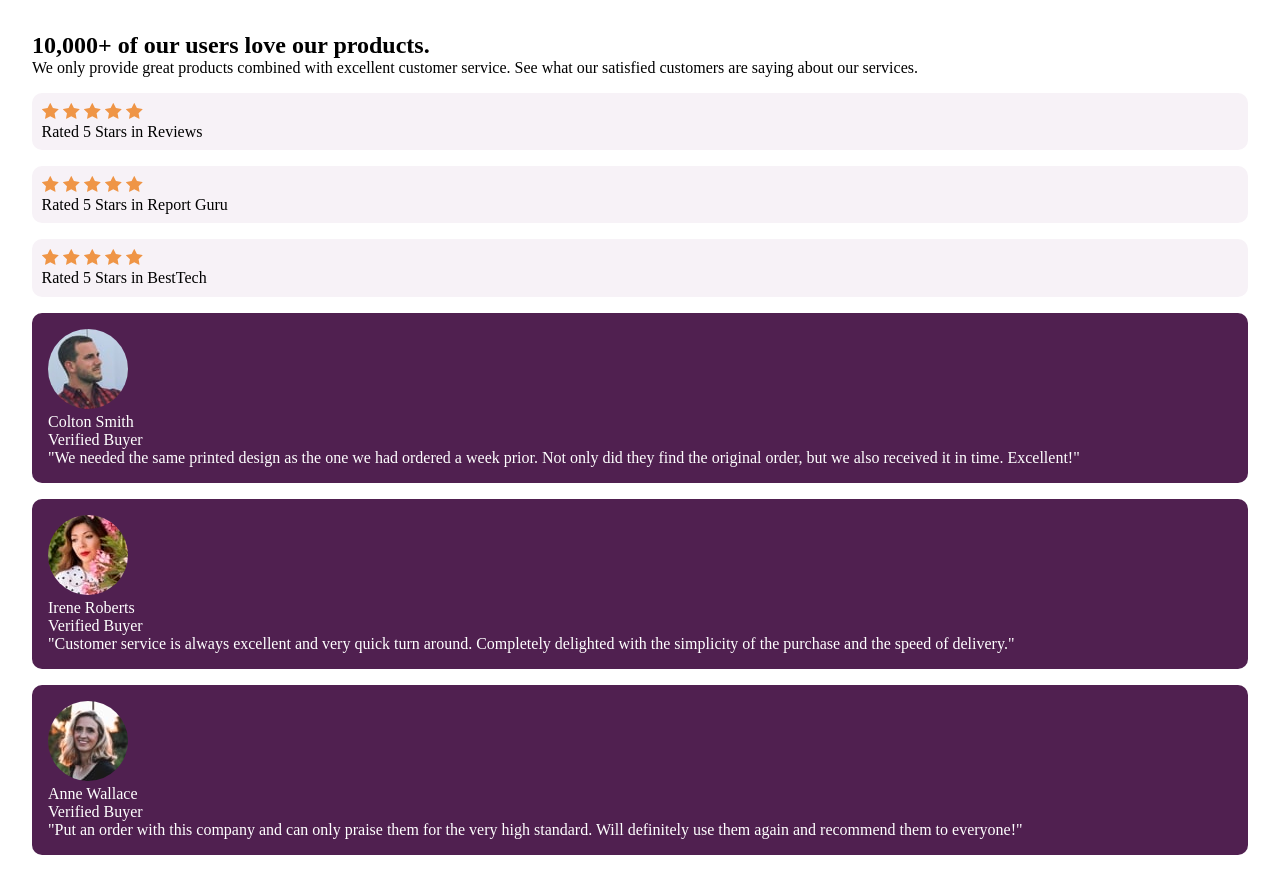
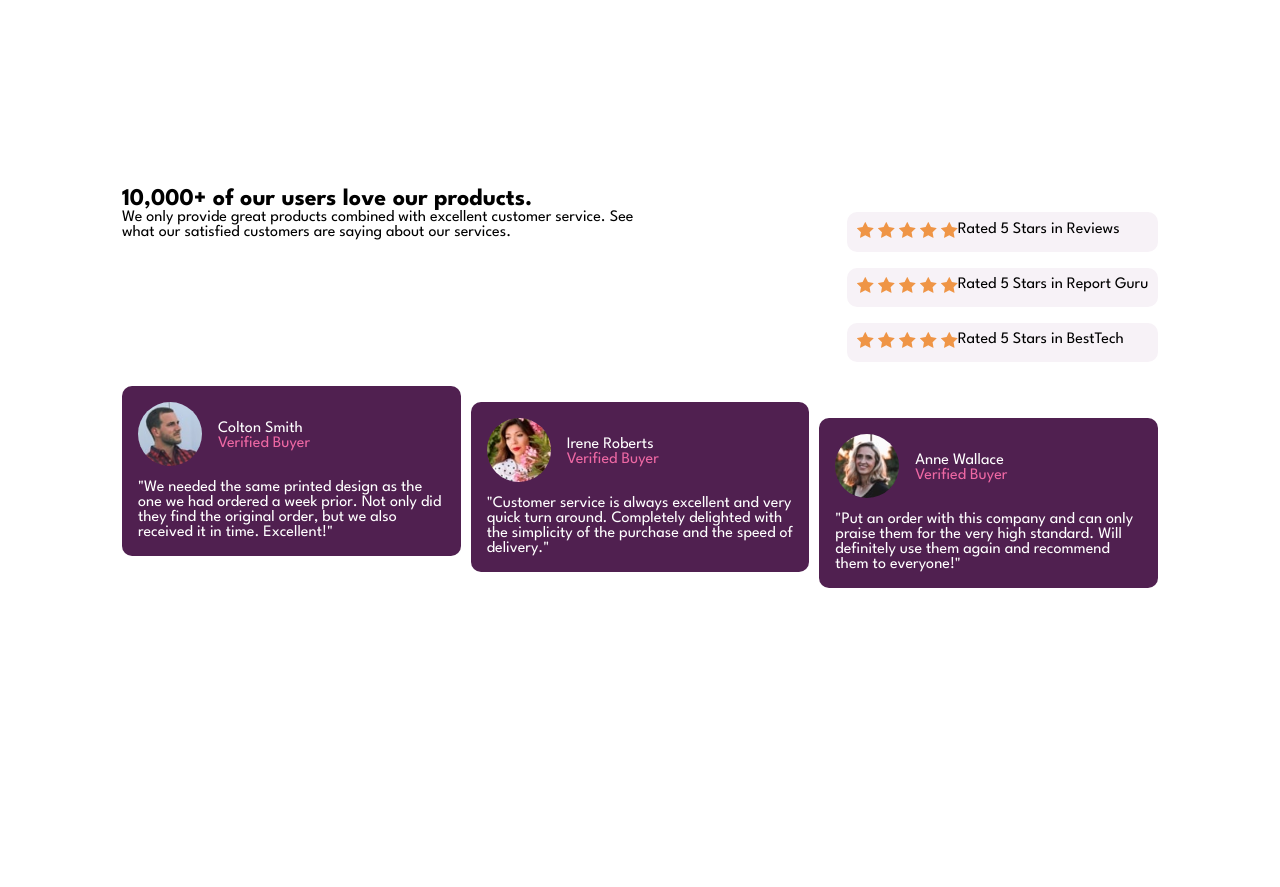
Before and after one commit to iamcelestino/social-proof-section-master, a plain HTML site: page index.html in a window 1280 px wide. After the commit the page ends 800 px from the top, so only its background shows below. Drawn offline with Linux system fonts and the light colour scheme.

Commit message:
desktopt version added

```diff
--- a/index.html
+++ b/index.html
@@ -19,13 +19,14 @@
   <body>
     <main>
       <div class="wrapper">
-        <div class="">
+      <div class="flex-container">
+
+        <div class="description">
           <h2>10,000+ of our users love our products.</h2>
           <p>We only provide great products combined with excellent customer service.
             See what our satisfied customers are saying about our services.</p>
         </div>
         <div class="rate">
-
           <div class="rating">
             <div>
               <img src="images/icon-star.svg" alt="">
@@ -36,7 +37,6 @@
             </div>
             <p>Rated 5 Stars in Reviews</p>
           </div>
-
           <div class="rating">
             <div>
               <img src="images/icon-star.svg" alt="">
@@ -47,7 +47,6 @@
             </div>
             <p>Rated 5 Stars in Report Guru</p>
           </div>
-
           <div class="rating">
             <div>
               <img src="images/icon-star.svg" alt="">
@@ -56,24 +55,23 @@
               <img src="images/icon-star.svg" alt="">
               <img src="images/icon-star.svg" alt="">
             </div>
-            <div>Rated 5 Stars in BestTech</div>
+            <p>Rated 5 Stars in BestTech</p>
           </div>
-
         </div>
+      </div>
         <div class="opinion__container">
 
           <div class="opinion">
-            <div>
-
+            <div class="opinion__maker">
               <div>
                 <div><img src="images/image-colton.jpg" alt=""></div>
               </div>
               <div>
                 <p>Colton Smith</p>
-                <p>Verified Buyer</p>
+                <p class="verified">Verified Buyer</p>
               </div>
             </div>
-            <p>
+            <p class="opinion__text">
               "We needed the same printed design as the one we had ordered a week prior.
               Not only did they find the original order, but we also received it in time.
               Excellent!"
@@ -82,18 +80,18 @@
 
           <div class="opinion">
 
-            <div>
+            <div class="opinion__maker">
               <div>
                 <img src="images/image-anne.jpg" alt="">
               </div>
 
               <div>
                 <p>Irene Roberts</p>
-                <p>Verified Buyer</p>
+                <p class="verified">Verified Buyer</p>
               </div>
             </div>
 
-            <p>
+            <p class="opinion__text">
               "Customer service is always excellent and very quick turn around. Completely
               delighted with the simplicity of the purchase and the speed of delivery."
             </p>
@@ -101,18 +99,18 @@
 
           <div class="opinion">
 
-            <div>
+            <div class="opinion__maker">
               <div>
                 <img src="images/image-irene.jpg" alt="">
               </div>
 
               <div>
                 <p>Anne Wallace</p>
-                <p>Verified Buyer</p>
+                <p class="verified">Verified Buyer</p>
               </div>
             </div>
 
-            <p>
+            <p class="opinion__text">
               "Put an order with this company and can only praise them for the very high
               standard. Will definitely use them again and recommend them to everyone!"
             </p>
--- a/style.css
+++ b/style.css
@@ -1,8 +1,13 @@
+
+@import url('https://fonts.googleapis.com/css2?family=League+Spartan:wght@400;500;700&display=swap');
 
 :root {
     --primary-very-dark-mageta:  hsl(300, 43%, 22%);
-    --neutral-
+    --primary-soft-pink:  hsl(333, 80%, 67%);
 
+    --neutral-dark-grayesh-mangeta:  hsl(303, 10%, 53%);
+    --neutral-light-grayesh-mangeta:  hsl(300, 24%, 96%);
+    --neutral-white:  hsl(0, 0%, 100%);
 }
 
 *, *::before, *::after {
@@ -11,23 +16,50 @@
     box-sizing: border-box;
 }
 
+body {
+    display: flex;
+    justify-content: center;
+    align-items: center;
+    min-height: 100dvh;
+    font-family: 'League Spartan', sans-serif;
+}
+
+img {
+    max-width: 100%;
+}
+
 .wrapper {
     padding: 2rem;
 }
 
 
 
+.rate {
+    text-align: center;
+    margin: 1.5rem 0;
+}
+
+
 .rating {
-    margin-top: 1rem;
     background:  hsl(300, 24%, 96%);
     padding: 0.6rem;
 }
+
+.rate .rating:nth-child(2),
+.opinion__container .opinion:nth-child(2) {
+    margin: 1rem 0;
+
+}
+
+.opinion__container {
+    margin-bottom: 1.5rem;
+}
+
 
 .opinion {
     background: var(--primary-very-dark-mageta);
     color: #fff;
     padding: 1rem;
-    margin-top: 1rem;
 }
 
 .opinion,
@@ -36,5 +68,62 @@
 }
 
 .opinion img {
+    width: 80%;
     border-radius: 50px;
 }
+
+.opinion__maker {
+    display: flex;
+    align-items: center;
+}
+
+.opinion__text {
+    margin-top: 0.6rem;
+}
+
+.verified {
+    color: var(--primary-soft-pink);
+}
+
+
+@media (min-width: 37em) {
+
+    body {
+        max-width: 1100px;
+        margin: auto;
+    }
+
+    .flex-container {
+        display: flex;
+        justify-content: space-between;
+    }
+
+    .description {
+        width: 50%;
+    }
+
+    .rating {
+        display: flex;
+    }
+
+
+    .opinion__container {
+        display: grid;
+        grid-template-columns: repeat(3, 1fr);
+        align-content: center;
+        gap: 10px;
+    }
+
+    .opinion:nth-child(1) {
+        align-self: self-start;
+    }
+
+    .opinion:nth-child(2) {
+        align-self: center;
+    }
+
+    .opinion:nth-child(3) {
+        align-self: self-end;
+    }
+
+}
```
Also changed, not shown: 3 other files.
